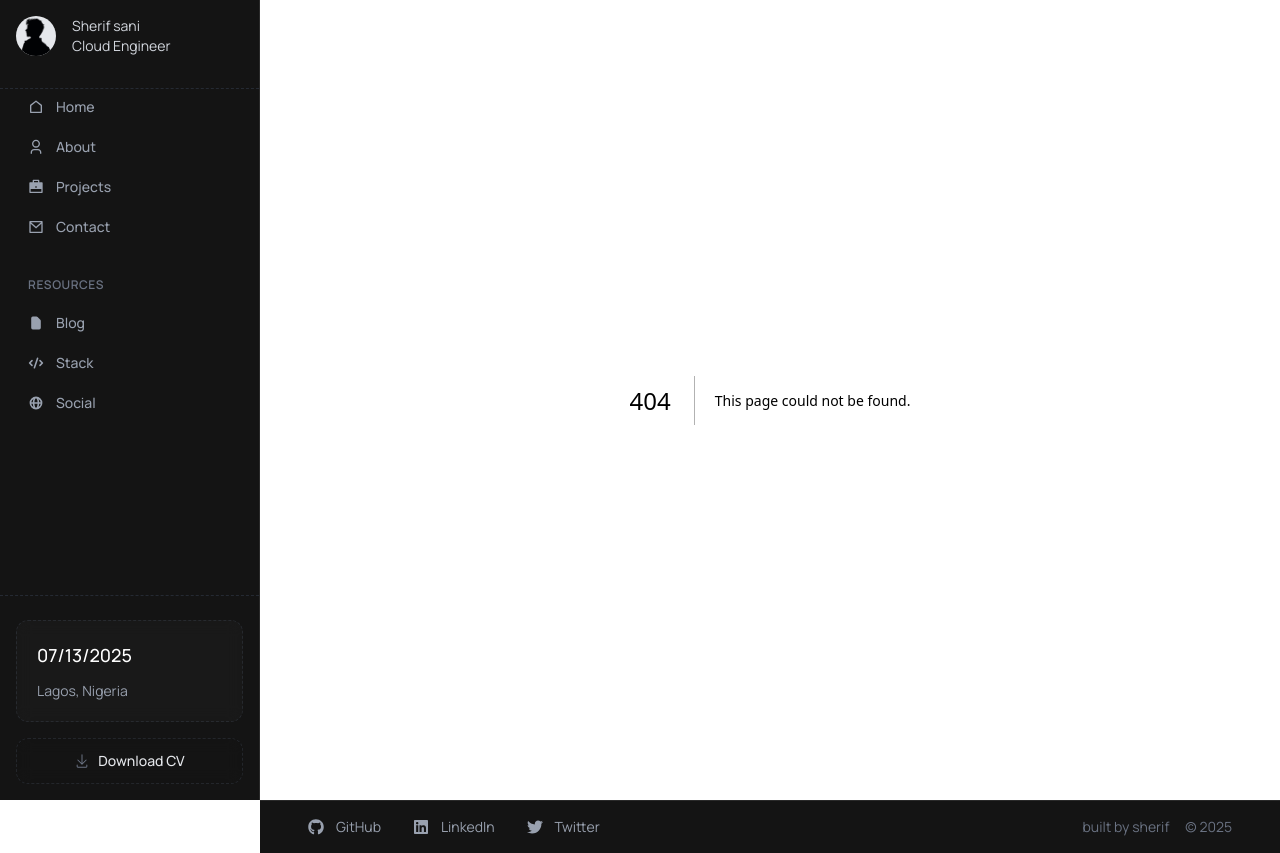
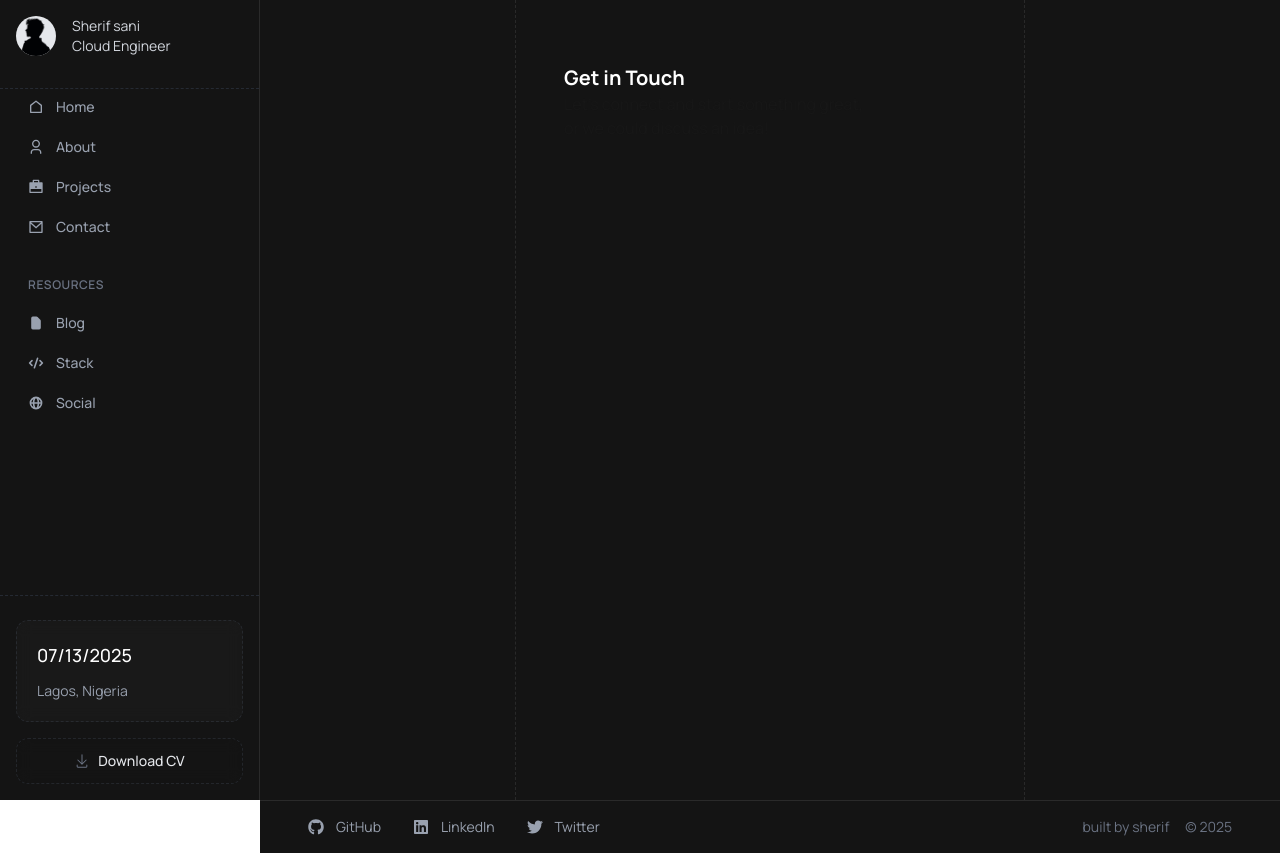
Before and after one commit to Sherifsani/bayt-v2, a Next.js app: page /contact in a window 1280 px wide. Before the commit this address had no page. Built offline with nearby package versions, Linux system fonts and the light colour scheme; a web font is replaced by a local one.

Commit message:
Add Heading component for contact page with introductory text

```diff
--- /dev/null
+++ b/app/components/contact/Heading.tsx
@@ -0,0 +1,15 @@
+import React from 'react'
+
+const Heading = () => {
+  return (
+    <div>
+        <h2 className="text-xl font-bold text-white">Get in Touch</h2>
+          <p>
+              Let's connect and start something great,<br />
+              or we could discuss an idea!
+        </p>
+    </div>
+  )
+}
+
+export default Heading
--- /dev/null
+++ b/app/contact/page.tsx
@@ -0,0 +1,16 @@
+import React from "react";
+import Heading from "../components/contact/Heading";
+
+const page = () => {
+  return (
+    <main className="grid grid-cols-1 lg:grid-cols-[1fr_2fr_1fr] bg-[rgb(20,20,20)] min-h-screen">
+      <div className="hidden lg:block"></div>
+      <div className="lg:border-x border-gray-200/10 border-dashed w-full px-6 lg:px-12 py-16">
+        <Heading />
+      </div>
+      <div className="hidden lg:block"></div>
+    </main>
+  );
+};
+
+export default page;
```
